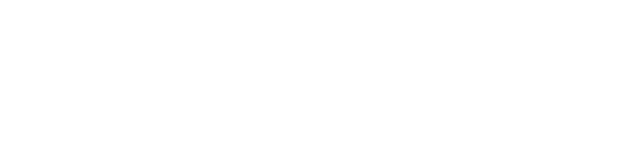
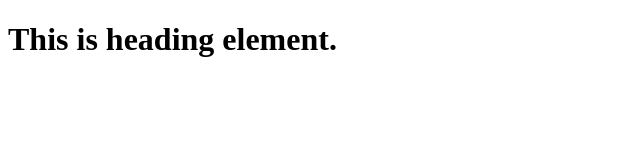
Before and after one commit to lasac-josero/git-collaboration, a plain HTML site: page index.html in a window 1280 px wide. Shown: the whole page, without its empty margins (0-640 px from the left). Drawn offline with Linux system fonts and the light colour scheme.

Commit message:
Added H1.

```diff
--- a/index.html
+++ b/index.html
@@ -7,6 +7,6 @@
     <title>Document</title>
 </head>
 <body>
-
+    <h1>This is heading element.</h1>
 </body>
 </html>
```
